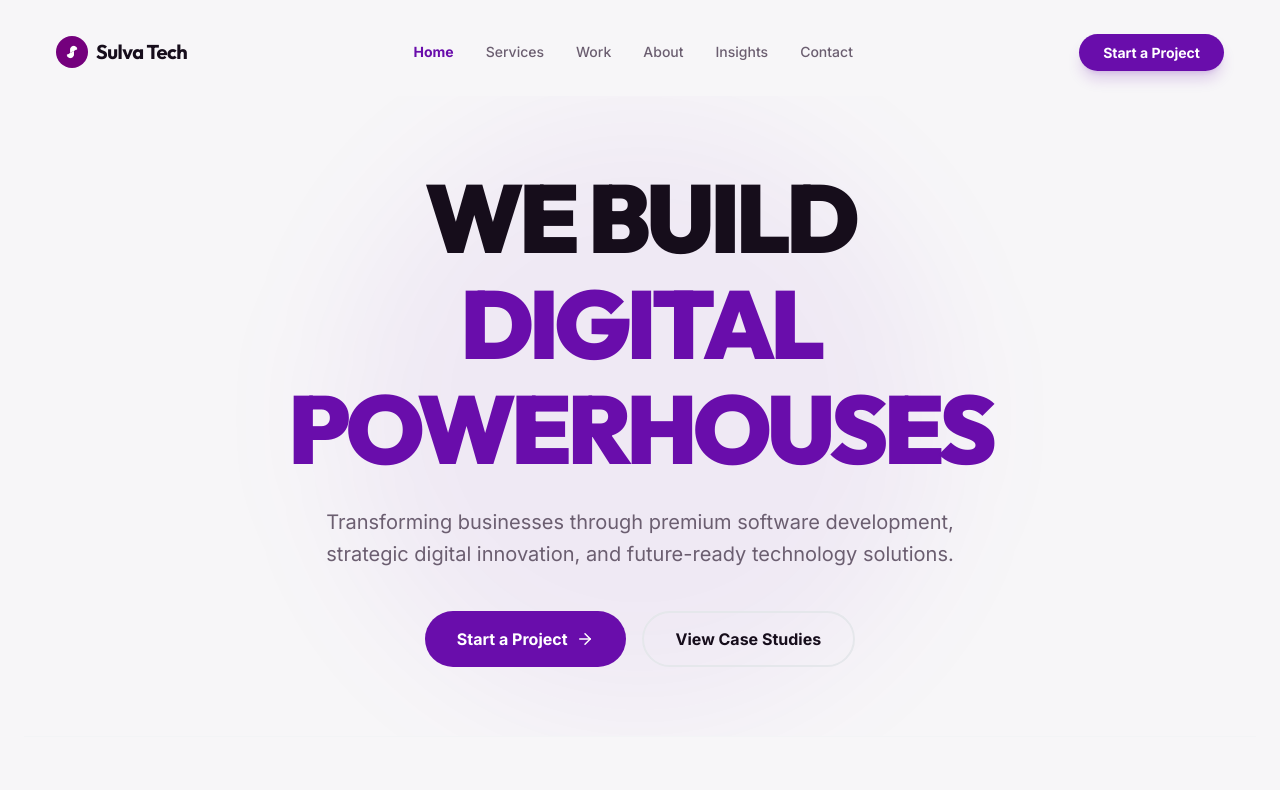
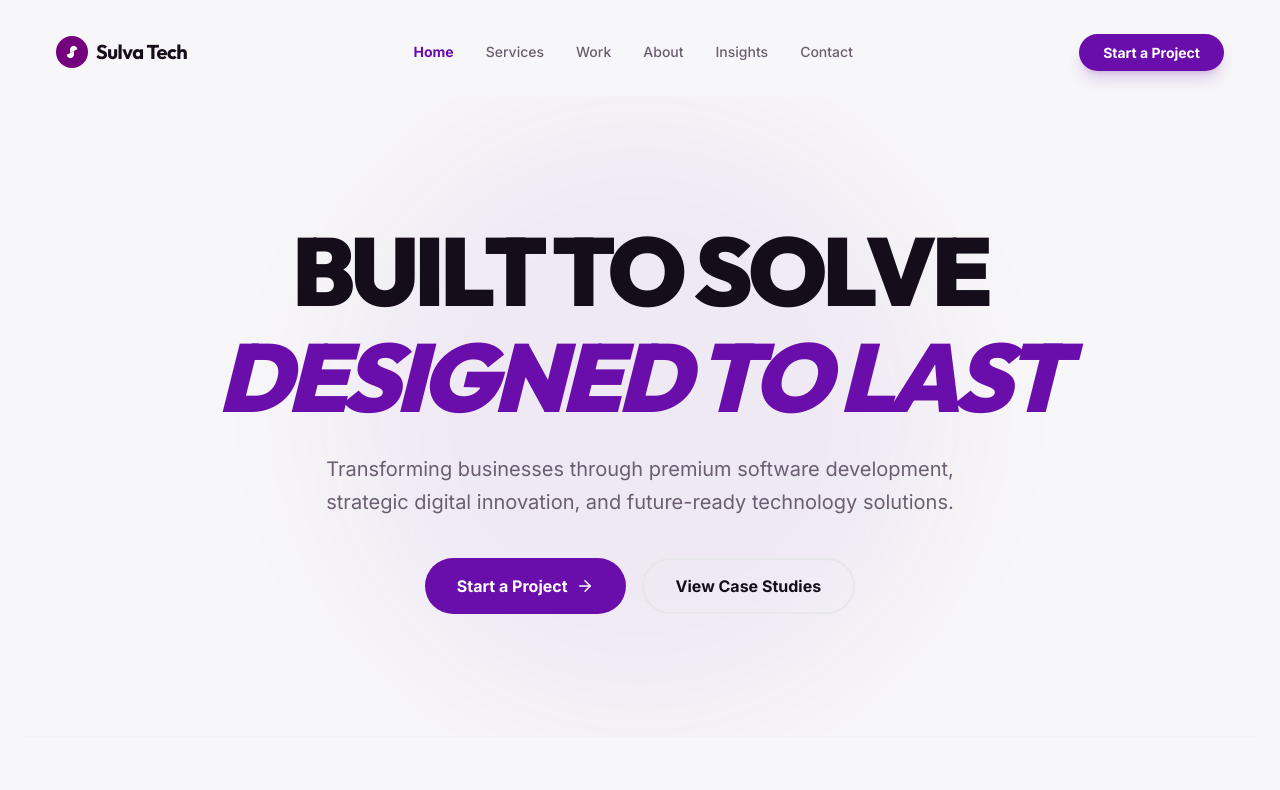
Before and after one commit to Sulva-Technology/sulva, a Next.js app: page / in a window 1280 px wide. Shown: the top 790 px of the page. Built offline with nearby package versions, Linux system fonts and the light colour scheme.

Commit message:
fix: update motto to BUILT TO SOLVE, DESIGNED TO LAST and fix logo visibility

```diff
--- a/app/about/page.tsx
+++ b/app/about/page.tsx
@@ -5,9 +5,9 @@ import { Rocket, Eye, Diamond, Lightbulb, Shield, Users } from 'lucide-react';
 
 export const metadata: Metadata = {
   title: 'About Us',
-  description: 'Learn about Sulva Tech, a global digital powerhouse accelerating digital evolution for ambitious brands worldwide through cutting-edge engineering.',
+  description: 'Learn about Sulva Tech, BUILT TO SOLVE, DESIGNED TO LAST - accelerating digital evolution for ambitious brands worldwide through cutting-edge engineering.',
   openGraph: {
-    title: 'About Sulva Tech | Global Digital Powerhouse',
+    title: 'About Sulva Tech | BUILT TO SOLVE, DESIGNED TO LAST',
     description: 'Engineering premium digital experiences that drive tech transformation and accelerate software development.',
   },
 };
@@ -31,7 +31,7 @@ export default function AboutPage() {
 
             <div className="relative z-10 flex flex-col gap-6 text-center max-w-[800px]">
               <span className="inline-block px-4 py-1.5 rounded-full bg-white/10 backdrop-blur-md border border-white/20 text-white text-xs font-bold tracking-widest uppercase">
-                Global Digital Powerhouse
+                BUILT TO SOLVE, DESIGNED TO LAST
               </span>
               <h1 className="text-white text-5xl md:text-7xl font-heading font-black leading-[0.95] tracking-tighter">
                 BUILT TO MAKE BRANDS <span className="text-transparent bg-clip-text bg-gradient-to-r from-purple-300 to-white">UNSTOPPABLE.</span>
--- a/app/layout.tsx
+++ b/app/layout.tsx
@@ -19,16 +19,20 @@ const outfit = Outfit({
 export const metadata: Metadata = {
   metadataBase: new URL('https://sulvatech.com'),
   title: {
-    default: 'Sulva Tech | Digital Powerhouse',
+    default: 'Sulva Tech | BUILT TO SOLVE, DESIGNED TO LAST',
     template: '%s | Sulva Tech',
   },
   description: 'Transforming businesses through premium software development, strategic digital innovation, and future-ready technology solutions.',
   keywords: ['Software Development', 'Digital Transformation', 'UI/UX Design', 'Brand Strategy', 'Enterprise Software', 'Sulva Tech', 'Tech Agency'],
+  icons: {
+    icon: '/logo.jpg',
+    apple: '/logo.jpg',
+  },
   alternates: {
     canonical: '/',
   },
   openGraph: {
-    title: 'Sulva Tech | Digital Powerhouse',
+    title: 'Sulva Tech | BUILT TO SOLVE, DESIGNED TO LAST',
     description: 'Transforming businesses through premium software development, strategic digital innovation, and future-ready technology solutions.',
     url: 'https://sulvatech.com',
     siteName: 'Sulva Tech',
@@ -37,7 +41,7 @@ export const metadata: Metadata = {
         url: '/og-image.jpg',
         width: 1200,
         height: 630,
-        alt: 'Sulva Tech - Digital Powerhouse',
+        alt: 'Sulva Tech - BUILT TO SOLVE, DESIGNED TO LAST',
       }
     ],
     locale: 'en_US',
@@ -45,7 +49,7 @@ export const metadata: Metadata = {
   },
   twitter: {
     card: 'summary_large_image',
-    title: 'Sulva Tech | Digital Powerhouse',
+    title: 'Sulva Tech | BUILT TO SOLVE, DESIGNED TO LAST',
     description: 'Transforming businesses through premium software development, strategic digital innovation, and future-ready technology solutions.',
     images: ['/og-image.jpg'],
   },
--- a/app/page.tsx
+++ b/app/page.tsx
@@ -4,7 +4,7 @@ import { ArrowRight, ArrowUpRight, Code, Database, Lightbulb, PenTool } from 'lu
 import { Metadata } from 'next';
 
 export const metadata: Metadata = {
-  title: 'Sulva Tech | Digital Powerhouse',
+  title: 'Sulva Tech | BUILT TO SOLVE, DESIGNED TO LAST',
   description: 'Transforming businesses through premium software development, strategic digital innovation, and future-ready technology solutions.',
 };
 
@@ -17,9 +17,9 @@ export default function Home() {
         <div className="absolute top-1/2 left-1/2 -translate-x-1/2 -translate-y-1/2 w-[600px] h-[600px] bg-primary/5 rounded-full blur-3xl -z-10 pointer-events-none"></div>
 
         <div className="flex flex-col gap-6 max-w-5xl mx-auto z-10">
-          <h1 className="text-text-main text-5xl md:text-7xl lg:text-8xl font-heading font-black leading-[1.1] tracking-tighter">
-            WE BUILD <br />
-            <span className="text-primary">DIGITAL POWERHOUSES</span>
+          <h1 className="text-text-main text-5xl md:text-7xl lg:text-8xl font-heading font-black leading-[1.1] tracking-tighter uppercase">
+            Built to Solve <br />
+            <span className="text-primary italic">Designed to Last</span>
           </h1>
           <p className="text-text-muted text-lg md:text-xl max-w-2xl mx-auto leading-relaxed">
             Transforming businesses through premium software development, strategic digital innovation, and future-ready technology solutions.
```
